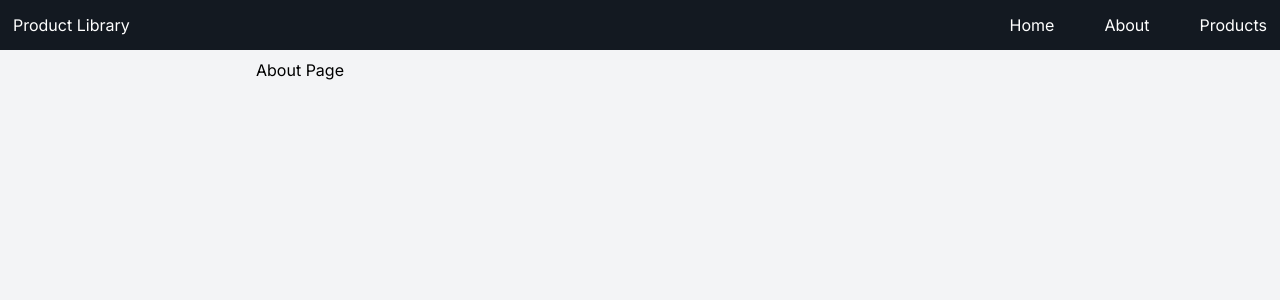
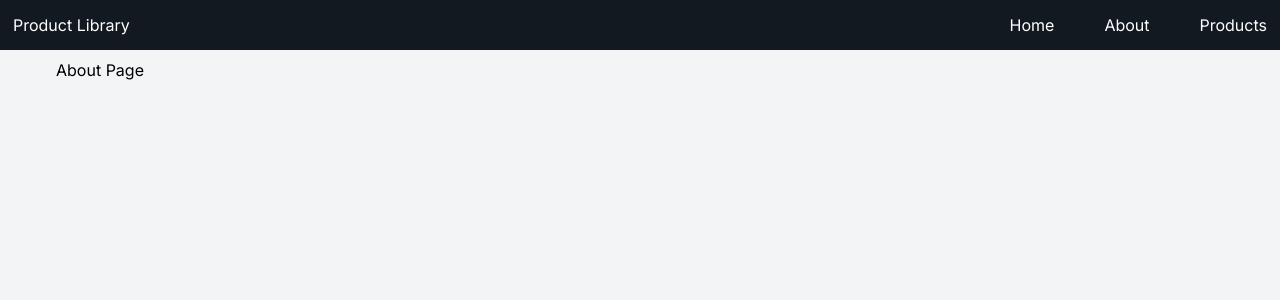
Before and after one commit to lilmonstar/virtual-list-app-v2, a Next.js app: page /about in a window 1280 px wide. Shown: the top 300 px of the page. Built offline with nearby package versions, Linux system fonts and the light colour scheme.

Commit message:
second commit

```diff
--- a/app/about/page.tsx
+++ b/app/about/page.tsx
@@ -1,7 +1,7 @@
 
 const About = () => {
   return (
-    <div className="min-h-screen max-w-[800px] mx-auto py-2 px-4">About Page</div>
+    <div className="min-h-screen max-w-[1200px] mx-auto py-2 px-4">About Page</div>
   )
 }
 
--- a/app/page.tsx
+++ b/app/page.tsx
@@ -1,7 +1,7 @@
 
 const Home = () => {
   return (
-    <div className="min-h-screen max-w-[800px] mx-auto py-2 px-4">Home Page</div>
+    <div className="min-h-screen max-w-[1200px] mx-auto py-2 px-4">Home Page</div>
   )
 }
 
--- a/app/products/page.tsx
+++ b/app/products/page.tsx
@@ -6,7 +6,7 @@ import ListComponent from "@/components/ListComponent"
 import { Products } from "@/interface/Products"
 
 
-const Products = () => {
+const Prdcts = () => {
   const [products, setProducts] = useState<Products>()
   const [count, setCount] = useState(10)
   const DATA_URL = `https://dummyjson.com/products?limit=${count}`
@@ -25,11 +25,11 @@ const Products = () => {
   },[])
 
   return (
-    <div className="min-h-screen max-w-[800px] mx-auto py-2 px-4">
+    <div className="min-h-screen max-w-[1200px] mx-auto py-2 px-4">
       <div className="mb-1">Products</div>
       <ListComponent products={products!} loadMore={loadMore}/>
     </div>
   )
 }
 
-export default Products
+export default Prdcts
--- a/components/ListComponent.tsx
+++ b/components/ListComponent.tsx
@@ -19,7 +19,7 @@ const ListComponent: React.FC<ListComponentProps> = ({products, loadMore}) => {
     >
       {({ onItemsRendered, ref }) => (
         <List
-            height={500}
+            height={700}
             itemCount={products?.limit}
             itemSize={250}
             width='100%'
```
